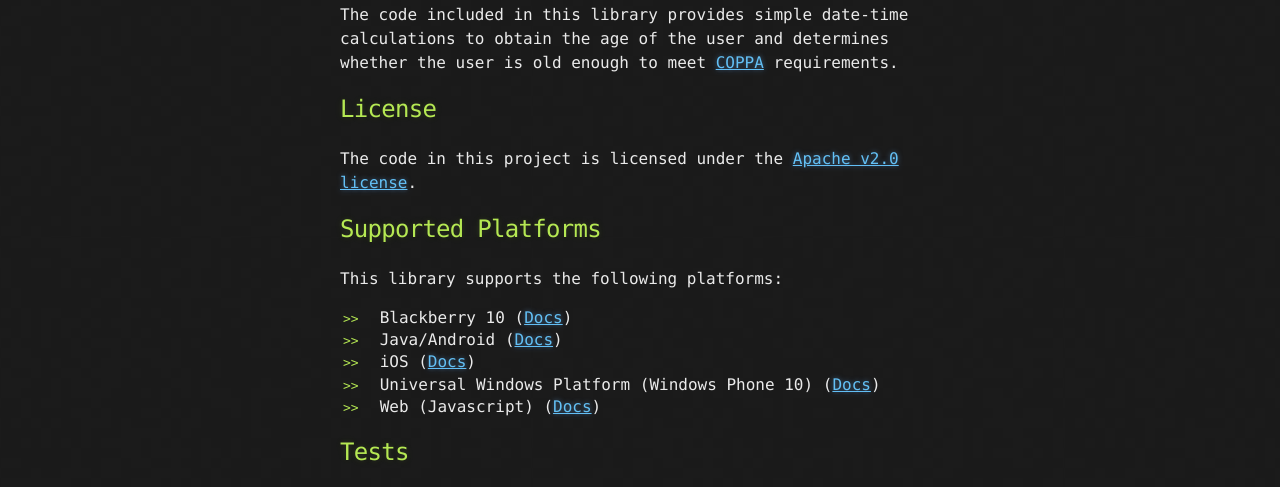
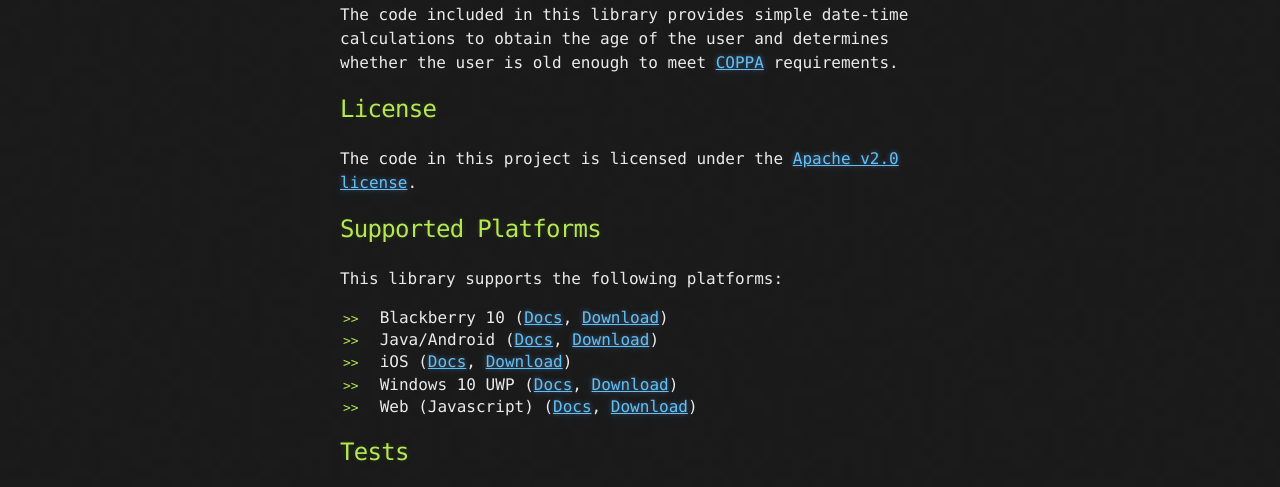
Before and after one commit to just10inc/COPPA, a plain HTML site: page index.html in a window 1280 px wide. Shown: the part 295-782 px from the top of the page. Drawn offline with Linux system fonts and the light colour scheme.

Commit message:
added download links

```diff
--- a/index.html
+++ b/index.html
@@ -54,11 +54,11 @@
         <p>This library supports the following platforms:</p>
 
         <ul>
-            <li>Blackberry 10 (<a href="bb10.html">Docs</a>)</li>
-            <li>Java/Android (<a href="java.html">Docs</a>)</li>
-            <li>iOS (<a href="ios.html">Docs</a>)</li>
-            <li>Universal Windows Platform (Windows Phone 10) (<a href="uwp.html">Docs</a>)</li>
-            <li>Web (Javascript) (<a href="web.html">Docs</a>)</li>
+            <li>Blackberry 10 (<a href="bb10.html">Docs</a>, <a href="https://s3-us-west-2.amazonaws.com/coppa-lib/releases/j10-coppa-1.0.0.bb10.zip">Download</a>)</li>
+            <li>Java/Android (<a href="java.html">Docs</a>, <a href="https://s3-us-west-2.amazonaws.com/coppa-lib/releases/j10-coppa-1.0.0.java.jar">Download</a>)</li>
+            <li>iOS (<a href="ios.html">Docs</a>, <a href="https://s3-us-west-2.amazonaws.com/coppa-lib/releases/j10-coppa-1.0.0-ios.zip">Download</a>)</li>
+            <li>Windows 10 UWP (<a href="uwp.html">Docs</a>, <a href="https://s3-us-west-2.amazonaws.com/coppa-lib/releases/j10-coppa-1.0.0-uwp.zip">Download</a>)</li>
+            <li>Web (Javascript) (<a href="web.html">Docs</a>, <a href="https://s3-us-west-2.amazonaws.com/coppa-lib/releases/j10-coppa-1.0.0.js.zip">Download</a>)</li>
         </ul>
 
         <h2>
```
Also changed, not shown: bb10.html (+6 -0 lines), ios.html (+6 -0 lines), java.html (+6 -0 lines), uwp.html (+6 -0 lines), web.html (+6 -0 lines).
